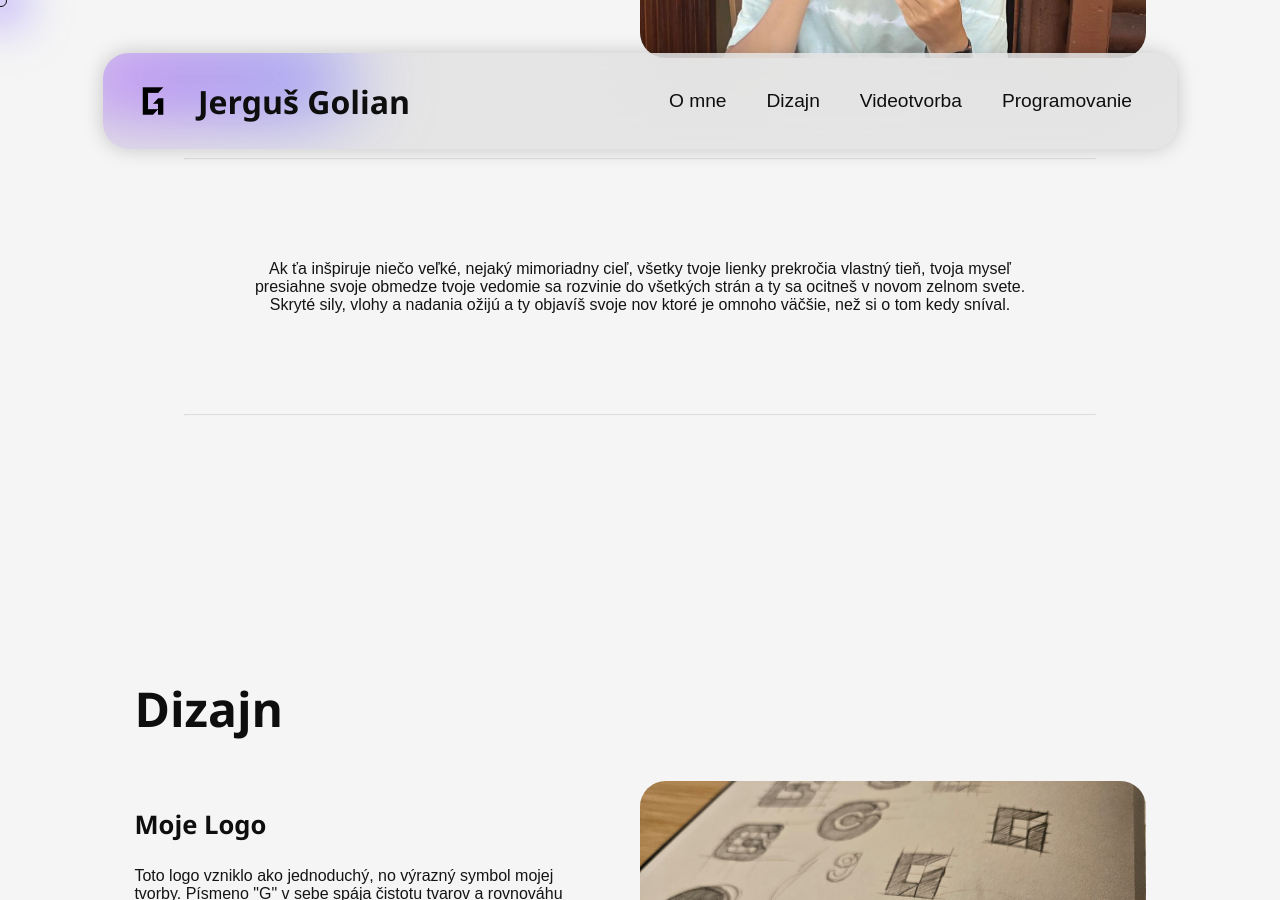
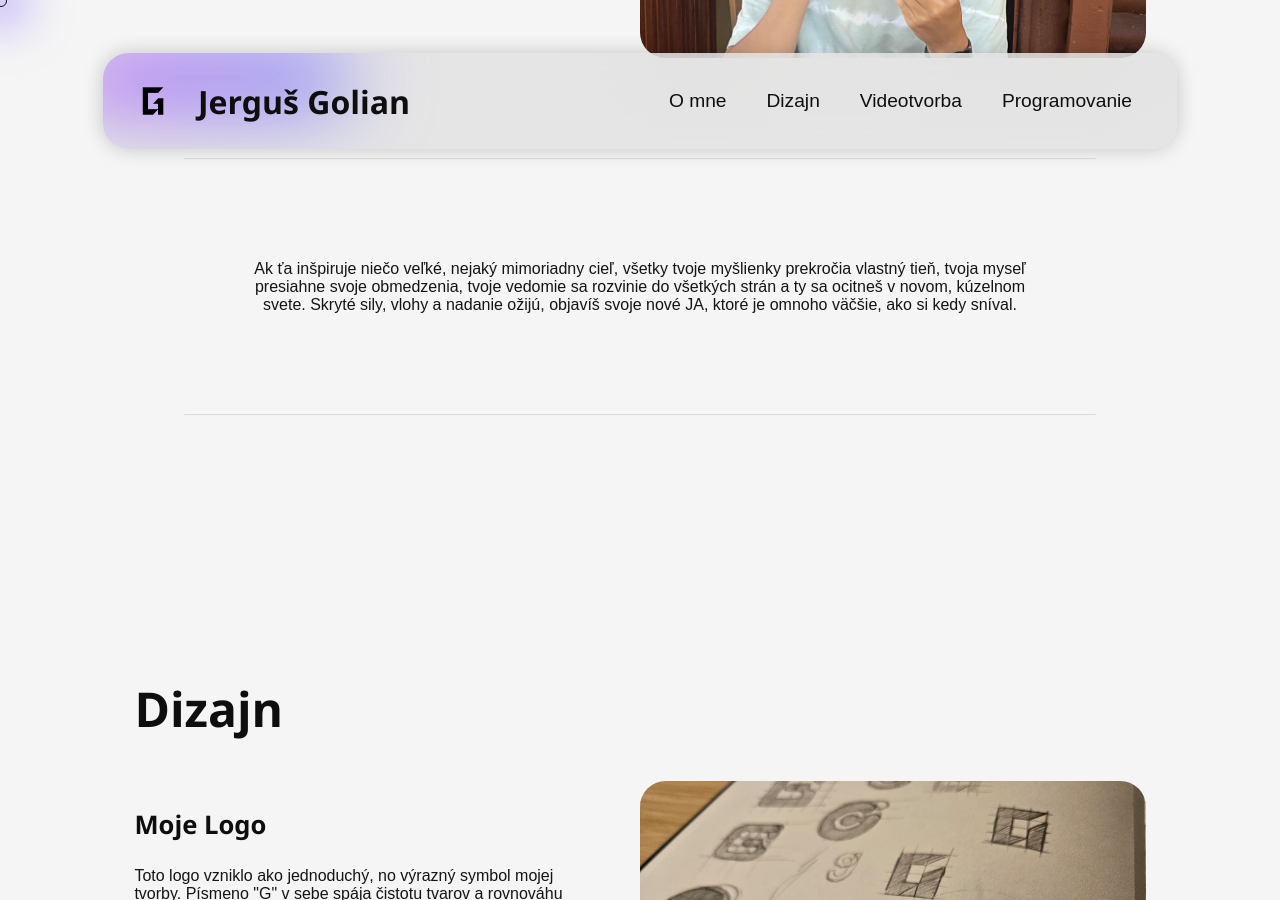
Before and after one commit to jergusgolian/portfolio, a Jekyll site: the page index.html, which Jekyll copies as it is, in a window 1280 px wide and 900 px high, scrolled down 1930 px. Built offline with Jekyll 4.4.1, drawn with Linux system fonts in a browser that asks for light colours.

Commit message:
Update index.html

```diff
--- a/index.html
+++ b/index.html
@@ -58,9 +58,9 @@
             <div class="quote">
                 <hr>
                 <p>
-                    Ak ťa inšpiruje niečo veľké, nejaký mimoriadny cieľ, všetky tvoje lienky prekročia vlastný tieň,
-                    tvoja myseľ presiahne svoje obmedze tvoje vedomie sa rozvinie do všetkých strán a ty sa ocitneš v novom zelnom svete.
-                    Skryté sily, vlohy a nadania ožijú a ty objavíš svoje nov ktoré je omnoho väčšie, než si o tom kedy sníval.
+                    Ak ťa inšpiruje niečo veľké, nejaký mimoriadny cieľ, všetky tvoje myšlienky prekročia vlastný tieň,
+                    tvoja myseľ presiahne svoje obmedzenia, tvoje vedomie sa rozvinie do všetkých strán a ty sa ocitneš v novom, kúzelnom svete.
+                    Skryté sily, vlohy a nadanie ožijú, objavíš svoje nové JA, ktoré je omnoho väčšie, ako si kedy sníval.
                 </p>
                 <hr>
             </div>
```
